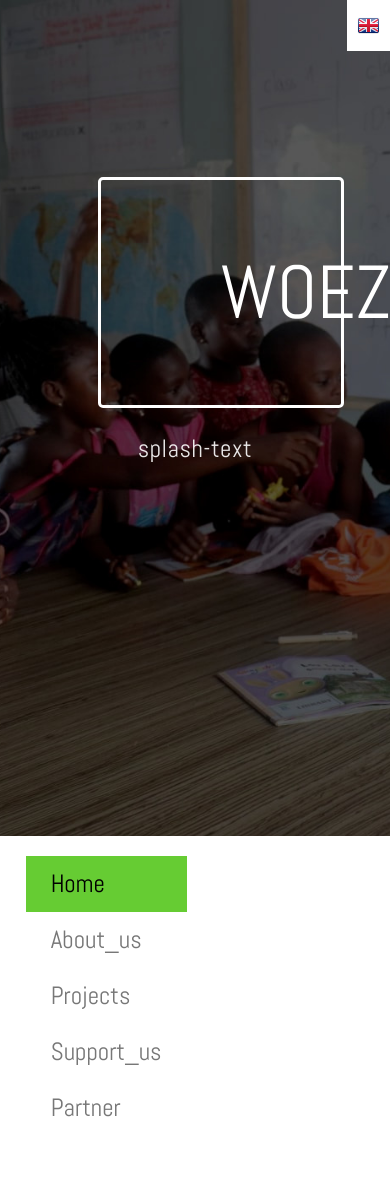
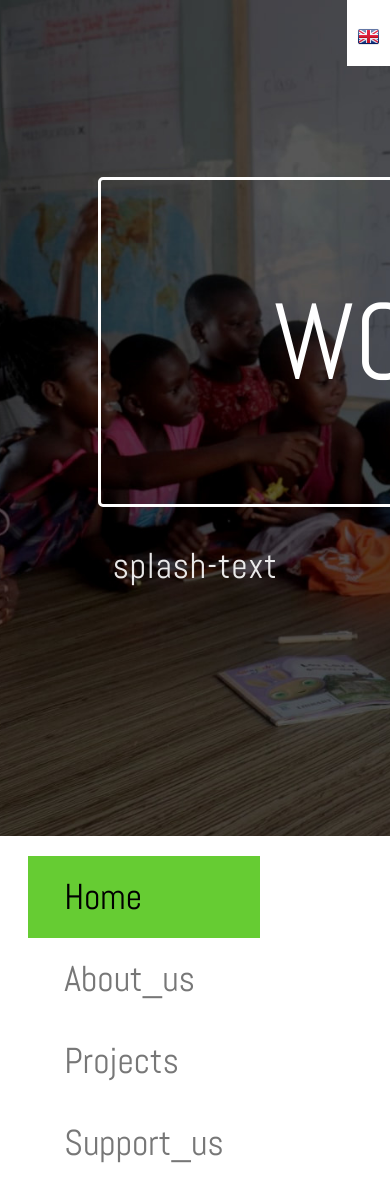
Before and after one commit to Lightshadow244/HoPe, a Django app: template HoPe/Foerder/templates/Foerder/index.html in a window 390 px wide. Shown: the top 1195 px of the page. Before the commit the page ends 1117 px from the top, so only its background shows below. Run offline with Django 3.2, Linux system fonts and the light colour scheme; the template is opened without the code that fills it, so the values that code supplies are empty.

Commit message:
css mobile

```diff
--- a/HoPe/static/css/custom_02.css
+++ b/HoPe/static/css/custom_02.css
@@ -355,6 +355,9 @@ width:100%;
 }
 
 @media (max-width: 800px) {
+	body {
+		font-size: 180%;
+	}
 	.content_02 {
 		width: 100%;
 	}
```
